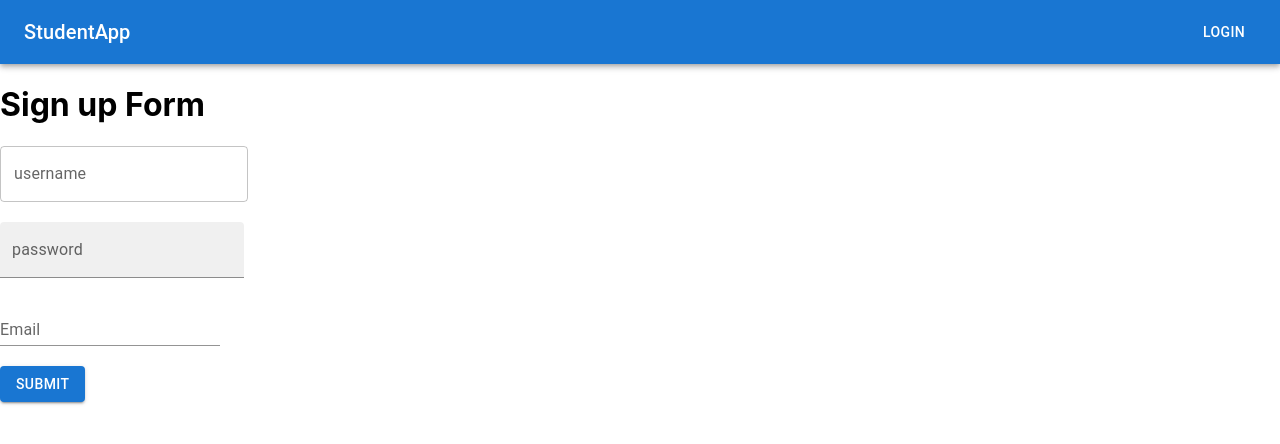
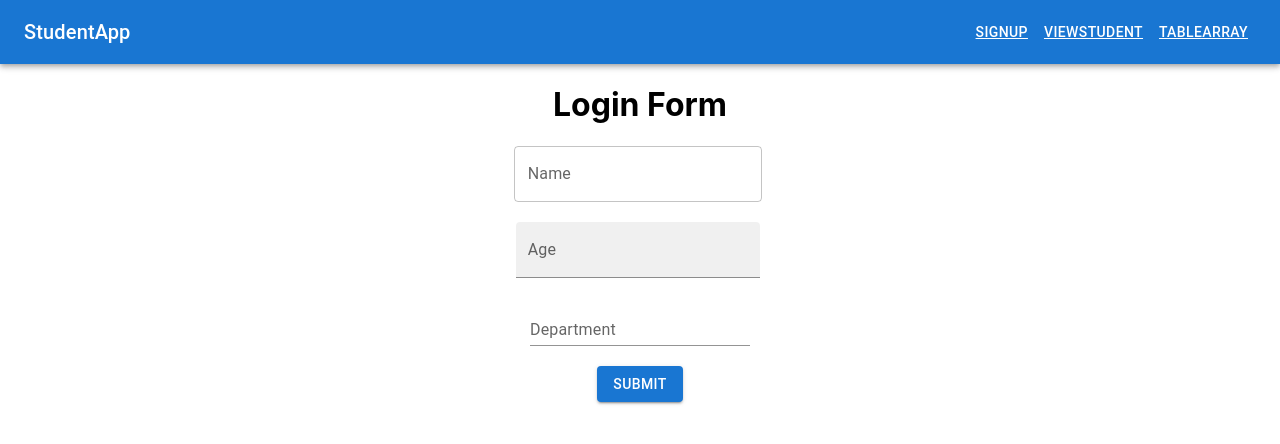
Before and after one commit to Navyapavithran100/studentapp, a React (Create React App) app: page /t in a window 1280 px wide. Shown: the top 444 px of the page. Built offline with nearby package versions, Linux system fonts and the light colour scheme.

Commit message:
first commit

```diff
--- a/src/App.js
+++ b/src/App.js
@@ -1,15 +1,23 @@
 import logo from './logo.svg';
 import './App.css';
 import Navbar from './components/Navbar';
-import Signup from './components/signup';
+import ViewStudent from './components/Viewstudent';
+import Signup from './components/Signup';
+import {Route,Routes} from 'react-router-dom';
+import Tablearray from './components/Tablearray';
 
 function App() {
   return (
     <div>
      <Navbar> </Navbar>
-     <Signup></Signup>
+     <Routes>
+     <Route path='/t' element={<Signup/>}/>
+      <Route path='/a' element={<ViewStudent />}/>
+      <Route path='/b' element={<Tablearray/>}/>
+     </Routes>
+
     </div>
-  );
+);
 }
 
 export default App;
--- a/src/components/Navbar.jsx
+++ b/src/components/Navbar.jsx
@@ -1,5 +1,6 @@
 import { AppBar,Typography,Button,Toolbar} from '@mui/material'
 import React from 'react'
+import { Link } from 'react-router-dom'
 
 const Navbar = () => {
   return (
@@ -9,7 +10,12 @@ const Navbar = () => {
           <Typography variant="h6" component="div" sx={{ flexGrow: 1 }}>
             StudentApp
           </Typography>
-          <Button color="inherit">Login</Button>
+          <Button ><Link to='/t' style={{color:'white'}}> signup</Link>
+           </Button>
+          <Button ><Link to='/a' style={{color:'white'}}> viewstudent</Link>
+          </Button>
+          <Button ><Link to='/b' style={{color:'white'}}> Tablearray</Link>
+          </Button>
         </Toolbar>
       </AppBar>
 
--- /dev/null
+++ b/src/components/Signup.jsx
@@ -0,0 +1,45 @@
+import { TextField, Button } from '@mui/material'
+import axios from 'axios';
+import React, { useState } from 'react'
+
+
+
+
+const Signup = () => {
+
+  var [data, setData] = useState();
+
+  const inputHandler = (e) => {
+    setData({ ...data, [e.target.name]: e.target.value })
+    console.log(data);
+  }
+
+  const submit = () => {
+    axios
+      .post("http://localhost:4002/ps", {
+        name: data.name,
+        age: data.Age,
+        department: data.Department
+      })
+      .then(() => {
+        alert("New entry created successfully");
+      })
+      .catch(() => {
+        AudioListener("error saving data");
+      });
+  }
+  return (
+    <div sx={{ flexGrow: 1 }} align='center'>
+      <h1>Login Form</h1>
+      <TextField variant='outlined' label='Name' name='name' onChange={inputHandler} />&nbsp;
+      <br /><br />
+      <TextField variant='filled' label='Age' name='Age' onChange={inputHandler} />&nbsp;
+      <br /><br />
+      <TextField variant='standard' label='Department' name='Department' onChange={inputHandler} />
+      <br /><br />
+      <Button variant='contained' onClick={submit}>Submit</Button>
+    </div>
+  )
+}
+
+export default Signup
--- /dev/null
+++ b/src/components/Tablearray.jsx
@@ -0,0 +1,46 @@
+import { TableBody, TableContainer, TableHead, TableRow,Table,TableCell} from '@mui/material'
+import axios from 'axios';
+import React,{useEffect, useState} from 'react'
+
+const Api = () => {
+    var[user,setUsers]=useState([]);
+    useEffect(() =>{
+        axios.get("http://localhost:4002/students").then(response=>{
+            console.log(response.data)
+            setUsers(response.data)
+        })
+    })
+
+  return (
+    <div>
+     <TableContainer>
+        <Table>
+            <TableHead>
+   <TableRow>
+    <TableCell>Name</TableCell>
+    <TableCell>Age</TableCell>
+    <TableCell>Department</TableCell>
+   </TableRow>
+    </TableHead>
+    <TableBody>
+        {user.map((val,i)=>{
+            return(
+                <TableRow>
+                    <TableCell key={i}>{val.name} </TableCell>
+                    <TableCell key={i}>{val.age} </TableCell>
+                    <TableCell key={i}>{val.department} </TableCell>
+                </TableRow>
+
+            )
+        })}
+
+
+
+    </TableBody>
+    </Table>
+     </TableContainer>
+    </div>
+  )
+}
+
+export default Api
--- /dev/null
+++ b/src/components/Viewstudent.jsx
@@ -0,0 +1,47 @@
+import { Grid, TextField} from '@mui/material'
+import React,{useState,useEffect} from 'react'
+import Card from '@mui/material/Card';
+import CardActions from '@mui/material/CardActions';
+import CardContent from '@mui/material/CardContent';
+import CardMedia from '@mui/material/CardMedia';
+import Button from '@mui/material/Button';
+import Typography from '@mui/material/Typography';
+import axios from 'axios';
+const Viewstudent = () => {
+
+  return (
+   <div>
+    <h1> STUDENT DETAILS</h1>
+
+
+<Card sx={{ maxWidth: 345 }}>
+      <CardMedia
+        sx={{ height: 140 }}
+        image="https://encrypted-tbn0.gstatic.com/images?q=tbn:ANd9GcSfObfebORQwF2HVNFz_0Qbx3heqvgG0L0xGQ&usqp=CAU"
+        title="student"
+      />
+      <CardContent>
+        <Typography gutterBottom variant="h5" component="div">
+          Navya P
+        </Typography>
+        <Typography variant="body2" color="text.secondary">
+          Branch:CSE
+          <br/>
+          Rollno:48
+          <br/>
+          Year:2022
+        </Typography>
+      </CardContent>
+      <CardActions>
+        <Button size="small">Share</Button>
+        <Button size="small">Learn More</Button>
+      </CardActions>
+    </Card>
+
+
+
+</div>
+  )
+}
+
+export default Viewstudent
--- a/src/components/signup.jsx
+++ /dev/null
@@ -1,21 +0,0 @@
-import {TextField, Typography,Button} from '@mui/material'
-import React, { useState } from 'react'
-
-
-const signup = () => {
-  return (
-    <div>
-      <h1>Sign up Form</h1>
-        <TextField variant='outlined' label='username' name='fname'/>&nbsp;
-        <br /><br />
-        <TextField variant='filled'label='password' name='password'/>&nbsp;
-        <br /><br />
-        <TextField variant='standard'label='Email'  name='email'/>
-        <br /><br />
-
-        <Button variant='contained'>Submit</Button>
-    </div>
-  )
-}
-
-export default signup
--- a/src/index.js
+++ b/src/index.js
@@ -3,11 +3,15 @@ import ReactDOM from 'react-dom/client';
 import './index.css';
 import App from './App';
 import reportWebVitals from './reportWebVitals';
+import { BrowserRouter } from 'react-router-dom';
 
 const root = ReactDOM.createRoot(document.getElementById('root'));
 root.render(
   <React.StrictMode>
+    <BrowserRouter>
     <App />
+    </BrowserRouter>
+
   </React.StrictMode>
 );
 
```
